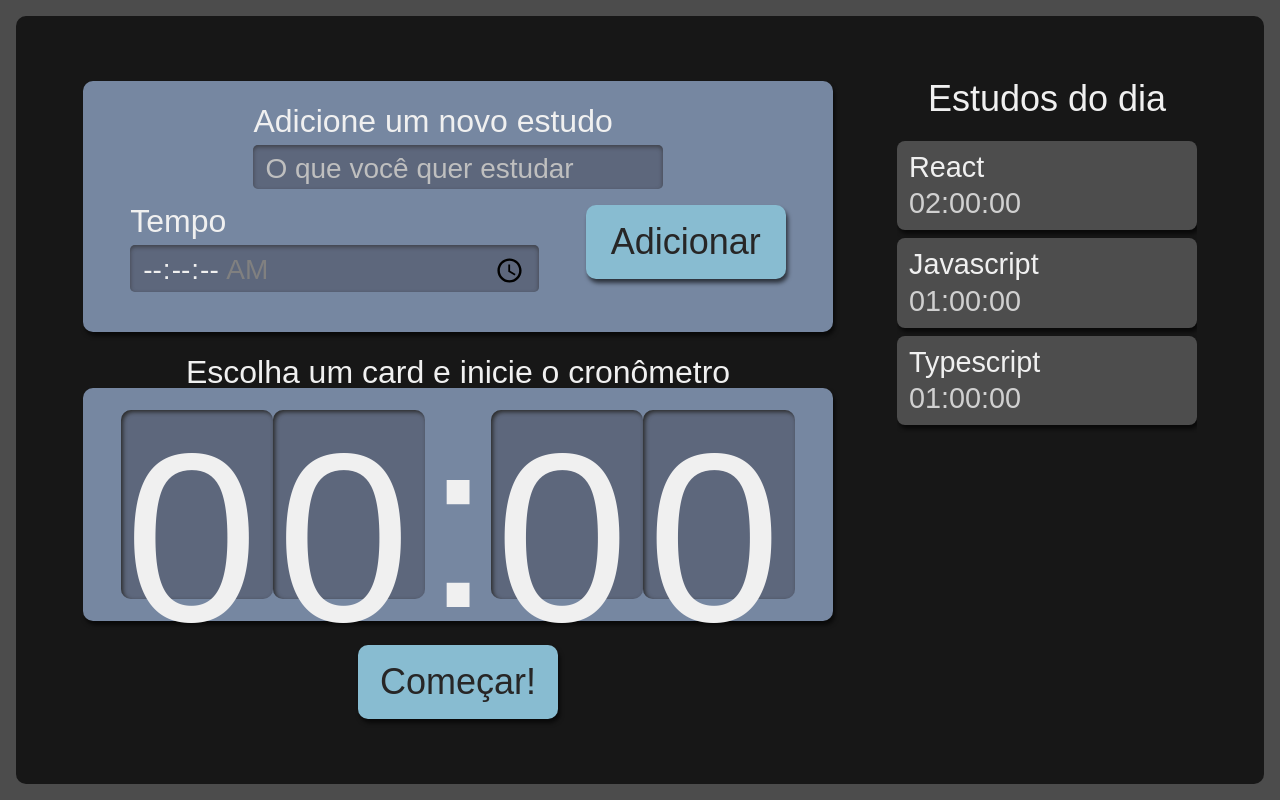
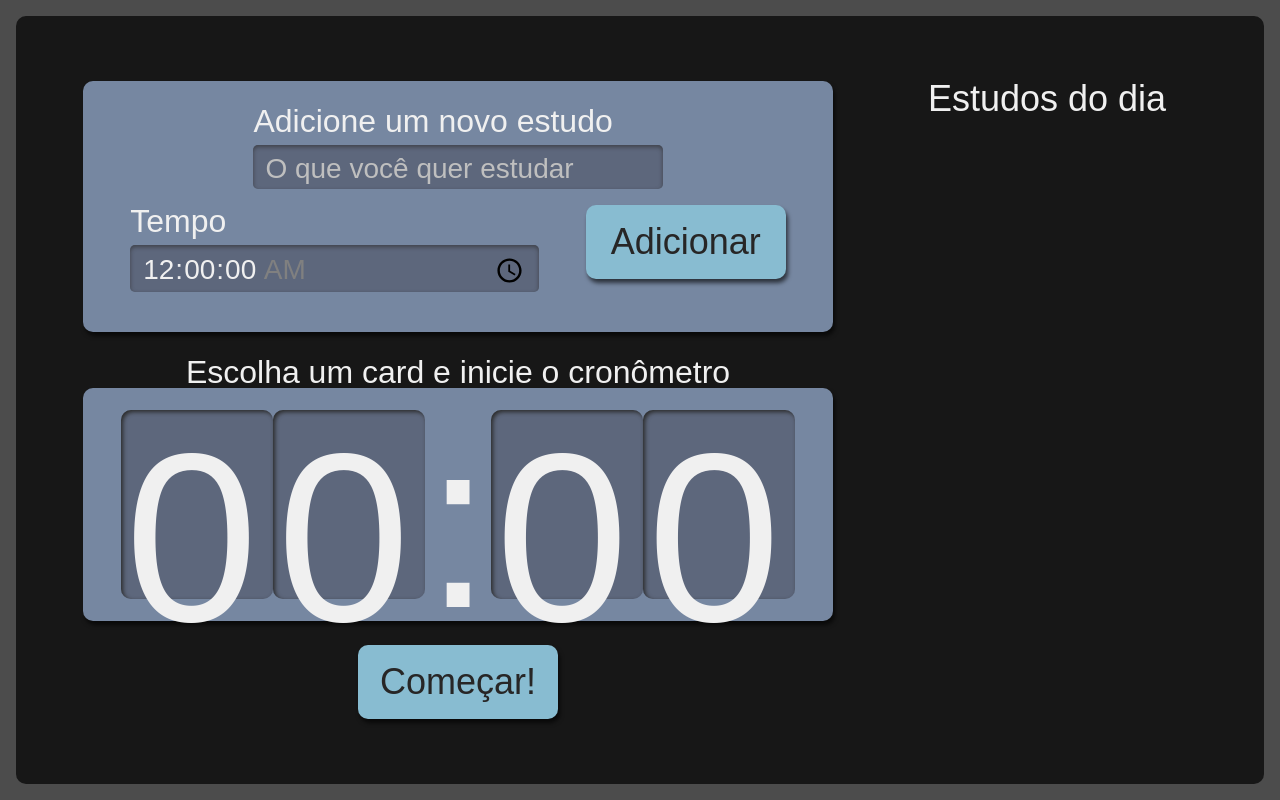
Before and after one commit to RichardRosenblat/alura-react-studies, a React (Create React App) app: page / in a window 1280 px wide. Built offline with nearby package versions, Linux system fonts and the light colour scheme.

Commit message:
Adding statefulness

```diff
--- a/src/components/Botao/index.tsx
+++ b/src/components/Botao/index.tsx
@@ -1,9 +1,14 @@
 import React from "react";
 import style from "./Botao.module.scss";
 
-class Botao extends React.Component<any, any> {
+class Botao extends React.Component<{ type?: "button" | "submit" | "reset" | undefined; children: any }> {
 	render() {
-		return <button className={style.botao}>{this.props.children}</button>;
+		const { type = "button" } = this.props;
+		return (
+			<button className={style.botao} type={type}>
+				{this.props.children}
+			</button>
+		);
 	}
 }
 
--- a/src/components/Formulario/index.tsx
+++ b/src/components/Formulario/index.tsx
@@ -1,21 +1,52 @@
 import React from "react";
+import { ITarefa } from "../../types/tarefa";
 import Botao from "../Botao";
 import style from "./Formulario.module.scss";
 
-class Formulario extends React.Component {
+class Formulario extends React.Component<{
+	setTarefas: React.Dispatch<React.SetStateAction<ITarefa[]>>;
+}> {
+	state = {
+		tarefa: "",
+		tempo: "00:00",
+	};
+	adicionarTarefa(event: React.FormEvent<HTMLFormElement>) {
+		event.preventDefault();
+		this.props.setTarefas((tarefasAntigas) => [...tarefasAntigas, { ...this.state }]);
+		console.log(this.state);
+	}
+
 	render() {
 		return (
-			<form className={style.novaTarefa}>
+			<form className={style.novaTarefa} onSubmit={this.adicionarTarefa.bind(this)}>
 				<div className={style.inputContainer}>
 					<label htmlFor="tarefa">Adicione um novo estudo</label>
-					<input type="text" name="tarefa" id="tarefa" placeholder="O que você quer estudar" required />
+					<input
+						value={this.state.tarefa}
+						onChange={(event) => this.setState({ ...this.state, tarefa: event.target.value })}
+						type="text"
+						name="tarefa"
+						id="tarefa"
+						placeholder="O que você quer estudar"
+						required
+					/>
 				</div>
 				<div className={style.inputContainer}>
 					<label htmlFor="tempo">Tempo</label>
-					<input type="time" step="1" name="tempo" id="tempo" min="00:00:00" max="01:30:00" required />
+					<input
+						value={this.state.tempo}
+						onChange={(event) => this.setState({ ...this.state, tempo: event.target.value })}
+						type="time"
+						step="1"
+						name="tempo"
+						id="tempo"
+						min="00:00:00"
+						max="01:30:00"
+						required
+					/>
 				</div>
 				<div>
-					<Botao> Adicionar </Botao>
+					<Botao type="submit"> Adicionar </Botao>
 				</div>
 			</form>
 		);
--- a/src/components/Lista/index.tsx
+++ b/src/components/Lista/index.tsx
@@ -1,21 +1,10 @@
+import { ITarefa } from "../../types/tarefa";
 import Item from "./Item";
 import style from "./Lista.module.scss";
 
-function Lista() {
-	const tarefas = [
-		{
-			tarefa: "React",
-			tempo: "02:00:00",
-		},
-		{
-			tarefa: "Javascript",
-			tempo: "01:00:00",
-		},
-		{
-			tarefa: "Typescript",
-			tempo: "01:00:00",
-		},
-	];
+
+
+function Lista({ tarefas }: { tarefas: ITarefa[] }) {
 	return (
 		<aside className={style.listaTarefas}>
 			<h2>Estudos do dia</h2>
--- a/src/pages/App.tsx
+++ b/src/pages/App.tsx
@@ -1,14 +1,17 @@
+import { useState } from "react";
 import Cronometro from "../components/Cronometro";
 import Formulario from "../components/Formulario";
 import Lista from "../components/Lista";
+import { ITarefa } from "../types/tarefa";
 import style from "./App.module.scss";
 
 function App() {
+	const [tarefas, setTarefas] = useState<ITarefa[]>([]);
 	return (
 		<div className={style.AppStyle}>
-			<Formulario />
-			<Lista />
-			<Cronometro/>
+			<Formulario setTarefas={setTarefas} />
+			<Lista tarefas={tarefas} />
+			<Cronometro />
 		</div>
 	);
 }
--- /dev/null
+++ b/src/types/tarefa.ts
@@ -0,0 +1,4 @@
+export interface ITarefa {
+	tarefa: string;
+	tempo: string;
+}
```
